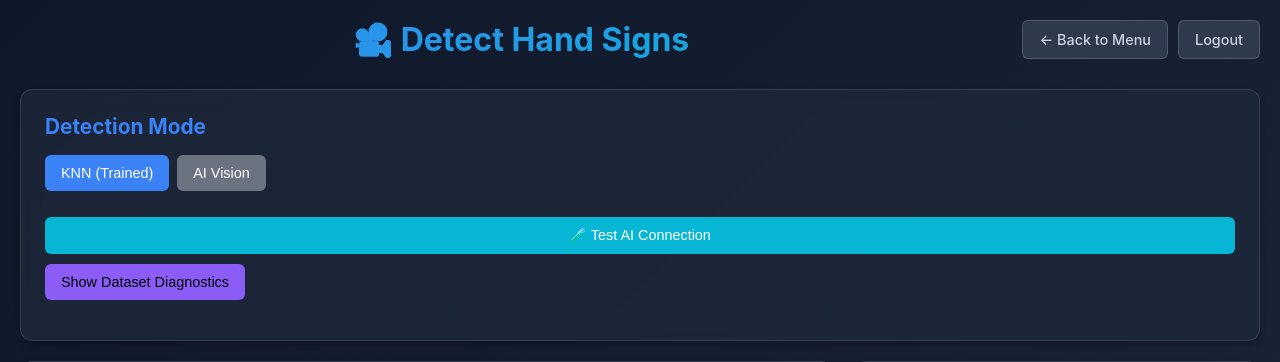
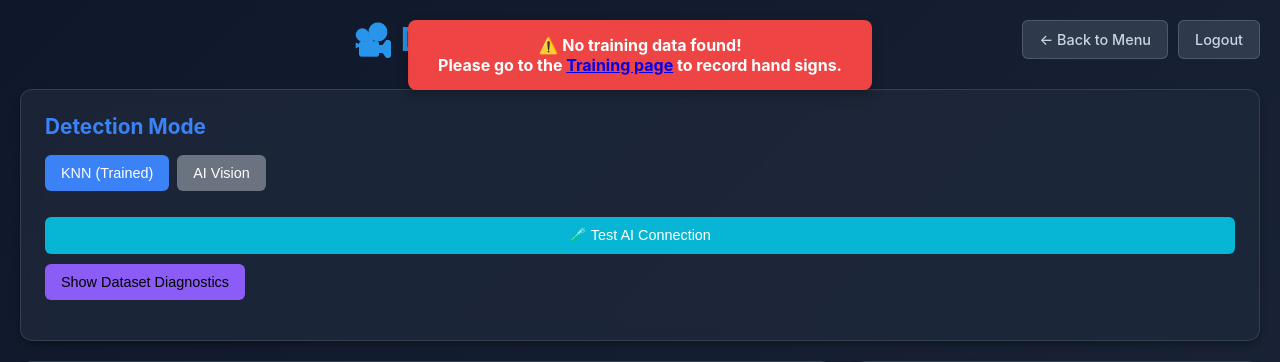
Before and after one commit to Sanjay-0623/hand-sign-detector-ai, a Flask app: page /detect in a window 1280 px wide. Shown: the top 362 px of the page. Run offline with Flask 3, Linux system fonts and the light colour scheme; the visitor is signed in with stand-in values (Sample User, id 1); some libraries are stand-ins or nearby versions.

Commit message:
feat: add dataset warning and view data button
Display warnings for incomplete datasets and show training data.

#VERCEL_SKIP

Co-authored-by: null <211677530+Sanjay-0623@users.noreply.github.com>

```diff
--- a/templates/detect.html
+++ b/templates/detect.html
@@ -1221,7 +1221,9 @@
             } else {
                 const labelCounts = {};
                 dataset.forEach(sample => {
-                    labelCounts[sample.label] = (labelCounts[sample.label] || 0) + 1;
+                    if (sample.label) {
+                        labelCounts[sample.label] = (labelCounts[sample.label] || 0) + 1;
+                    }
                 });
 
                 html += '<h4>Samples by label:</h4><ul>';
@@ -1256,6 +1258,7 @@
             document.body.appendChild(diagDiv);
         }
 
+        // </CHANGE>
         function loadDataset() {
             try {
                 const stored = localStorage.getItem(STORAGE_KEY);
@@ -1271,6 +1274,17 @@
                     });
                     console.log('[KNN] Labels in dataset:', labelCounts);
 
+                    const uniqueLabels = Object.keys(labelCounts);
+                    if (uniqueLabels.length === 1) {
+                        showDatasetWarning(`⚠️ WARNING: Your dataset only contains "${uniqueLabels[0]}" samples!<br>Please go to the Training page and record more hand signs.`);
+                    } else if (uniqueLabels.length === 0) {
+                        showDatasetWarning('⚠️ WARNING: No training data found!<br>Please go to the Training page to record hand signs.');
+                    } else {
+                        // Show dataset summary
+                        const summary = uniqueLabels.map(label => `${label}: ${labelCounts[label]}`).join(', ');
+                        showDatasetInfo(`✅ Dataset loaded: ${summary}`);
+                    }
+
                     let invalidSamples = 0;
                     dataset.forEach((sample, idx) => {
                         if (!sample.landmarks || sample.landmarks.length !== 63) {
@@ -1281,6 +1295,7 @@
 
                     if (invalidSamples > 0) {
                         console.error('[KNN] Found', invalidSamples, 'invalid samples in dataset!');
+                        showDatasetWarning(`⚠️ Found ${invalidSamples} corrupted samples in dataset!`);
                     }
 
                     updateStats();
@@ -1288,6 +1303,7 @@
                 } else {
                     console.log('[KNN] No dataset found at key:', STORAGE_KEY);
                     console.log('[KNN] Checking all localStorage keys...');
+                    showDatasetWarning('⚠️ No training data found!<br>Please go to the <a href="/train">Training page</a> to record hand signs.');
                     for (let i = 0; i < localStorage.length; i++) {
                         const key = localStorage.key(i);
                         if (key && key.includes('handSignData')) {
@@ -1297,7 +1313,67 @@
                 }
             } catch (error) {
                 console.error('[KNN] Error loading dataset:', error);
-            }
+                showDatasetWarning('❌ Error loading dataset: ' + error.message);
+            }
+        }
+
+        function showDatasetWarning(message) {
+            let warningDiv = document.getElementById('dataset-warning');
+            if (!warningDiv) {
+                warningDiv = document.createElement('div');
+                warningDiv.id = 'dataset-warning';
+                warningDiv.style.cssText = `
+                    position: fixed;
+                    top: 20px;
+                    left: 50%;
+                    transform: translateX(-50%);
+                    background: #ef4444;
+                    color: white;
+                    padding: 15px 30px;
+                    border-radius: 8px;
+                    font-weight: bold;
+                    z-index: 10000;
+                    box-shadow: 0 4px 12px rgba(0,0,0,0.3);
+                    max-width: 600px;
+                    text-align: center;
+                `;
+                document.body.appendChild(warningDiv);
+            }
+            warningDiv.innerHTML = message;
+            warningDiv.style.background = '#ef4444';
+        }
+
+        function showDatasetInfo(message) {
+            let warningDiv = document.getElementById('dataset-warning');
+            if (!warningDiv) {
+                warningDiv = document.createElement('div');
+                warningDiv.id = 'dataset-warning';
+                warningDiv.style.cssText = `
+                    position: fixed;
+                    top: 20px;
+                    left: 50%;
+                    transform: translateX(-50%);
+                    background: #10b981;
+                    color: white;
+                    padding: 15px 30px;
+                    border-radius: 8px;
+                    font-weight: bold;
+                    z-index: 10000;
+                    box-shadow: 0 4px 12px rgba(0,0,0,0.3);
+                    max-width: 600px;
+                    text-align: center;
+                `;
+                document.body.appendChild(warningDiv);
+            }
+            warningDiv.innerHTML = message;
+            warningDiv.style.background = '#10b981';
+
+            // Auto-hide after 5 seconds
+            setTimeout(() => {
+                warningDiv.style.opacity = '0';
+                warningDiv.style.transition = 'opacity 0.5s';
+                setTimeout(() => warningDiv.remove(), 500);
+            }, 5000);
         }
 
         function updateStats() {
```
